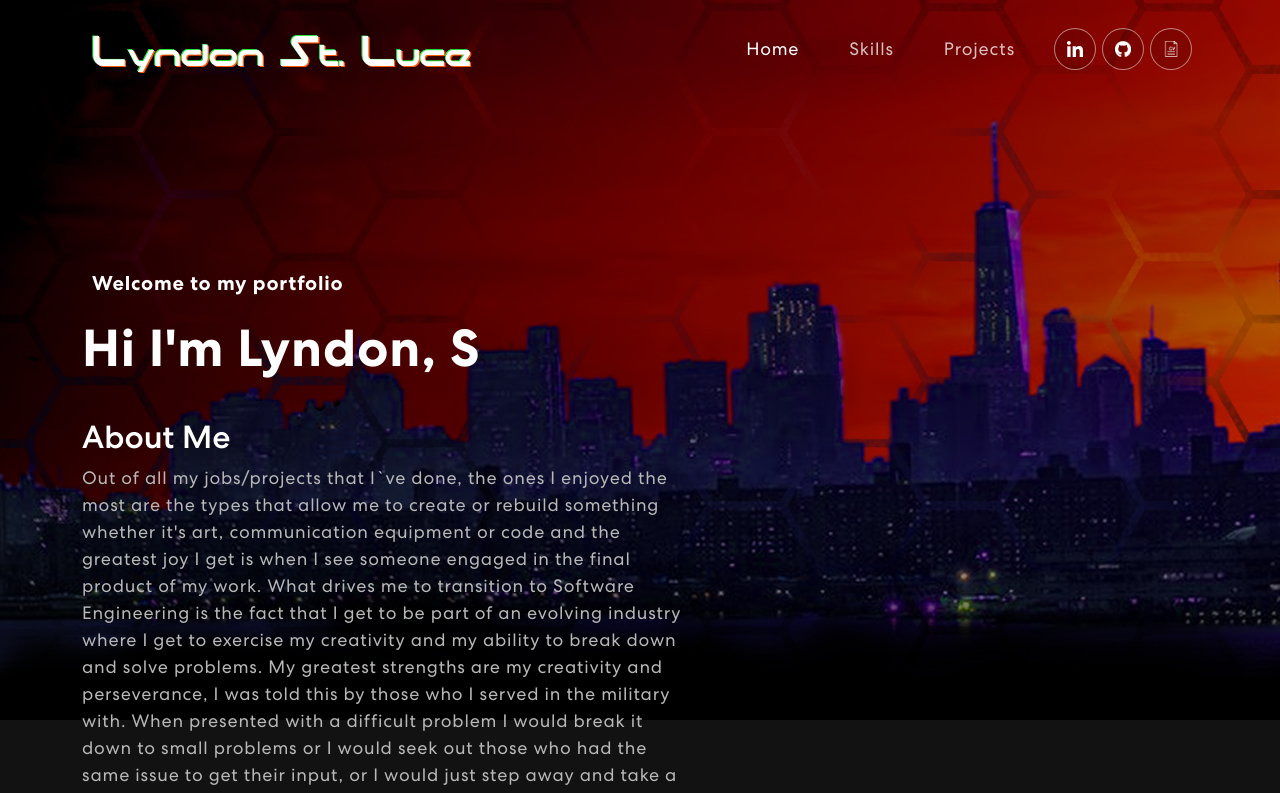
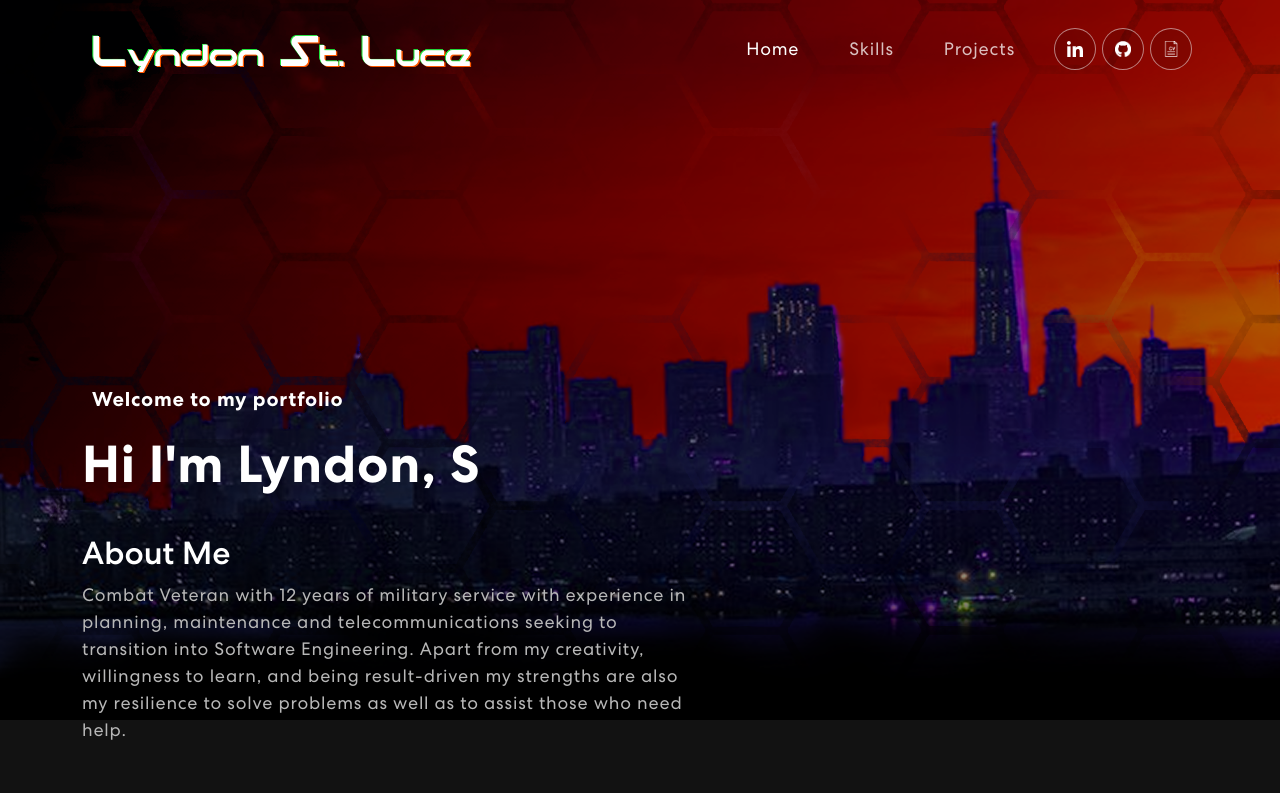
Before and after one commit to LyndonYRB/portfolio2022, a React (Create React App) app: page / in a window 1280 px wide. Shown: the top 793 px of the page. Built offline with nearby package versions, Linux system fonts and the light colour scheme.

Commit message:
changed about me

```diff
--- a/src/components/Banner.jsx
+++ b/src/components/Banner.jsx
@@ -67,29 +67,12 @@ export const Banner = () => {
                   <br></br>
                   <h2>About Me</h2>
                   <p>
-                    Out of all my jobs/projects that I`ve done, the ones I
-                    enjoyed the most are the types that allow me to create or
-                    rebuild something whether it's art, communication equipment
-                    or code and the greatest joy I get is when I see someone
-                    engaged in the final product of my work. What drives me to
-                    transition to Software Engineering is the fact that I get to
-                    be part of an evolving industry where I get to exercise my
-                    creativity and my ability to break down and solve problems.
-                    My greatest strengths are my creativity and perseverance, I
-                    was told this by those who I served in the military with.
-                    When presented with a difficult problem I would break it
-                    down to small problems or I would seek out those who had the
-                    same issue to get their input, or I would just step away and
-                    take a break to clear my head and then an idea or solution
-                    would come to me. As a team player I do my best to motivate
-                    those around me and to create a positive environment
-                    especially during the difficult times. One of the ways I do
-                    this is by showing my coworkers or fellow service members
-                    the comic I`ve been working on for years or one of my art
-                    works. When taking on a team project or a task I tend to
-                    take a backseat role if I feel the other members have a
-                    solid plan to execute the mission however if their methods
-                    are not working, I will jump in and take charge.
+                    Combat Veteran with 12 years of military service with
+                    experience in planning, maintenance and telecommunications
+                    seeking to transition into Software Engineering. Apart from
+                    my creativity, willingness to learn, and being result-driven
+                    my strengths are also my resilience to solve problems as
+                    well as to assist those who need help.
                   </p>
                 </div>
               )}
```
